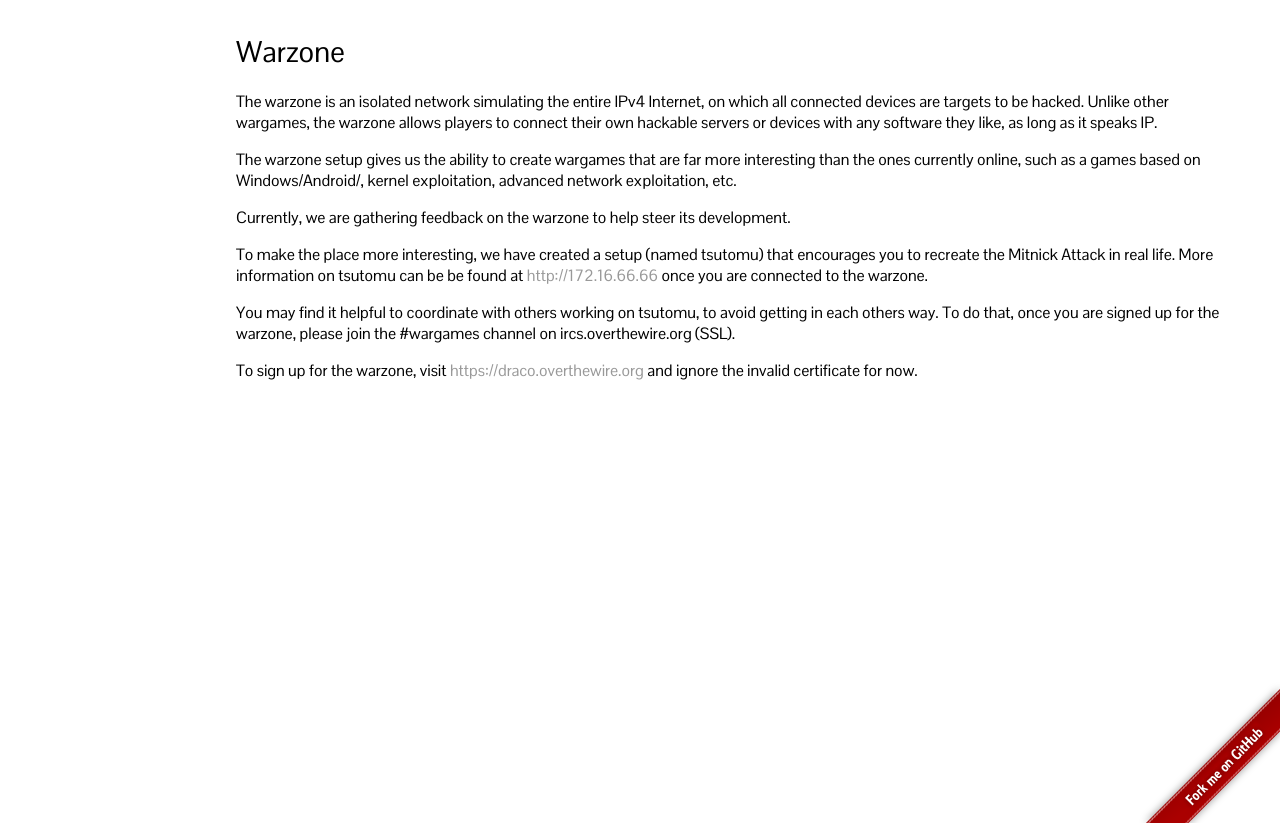
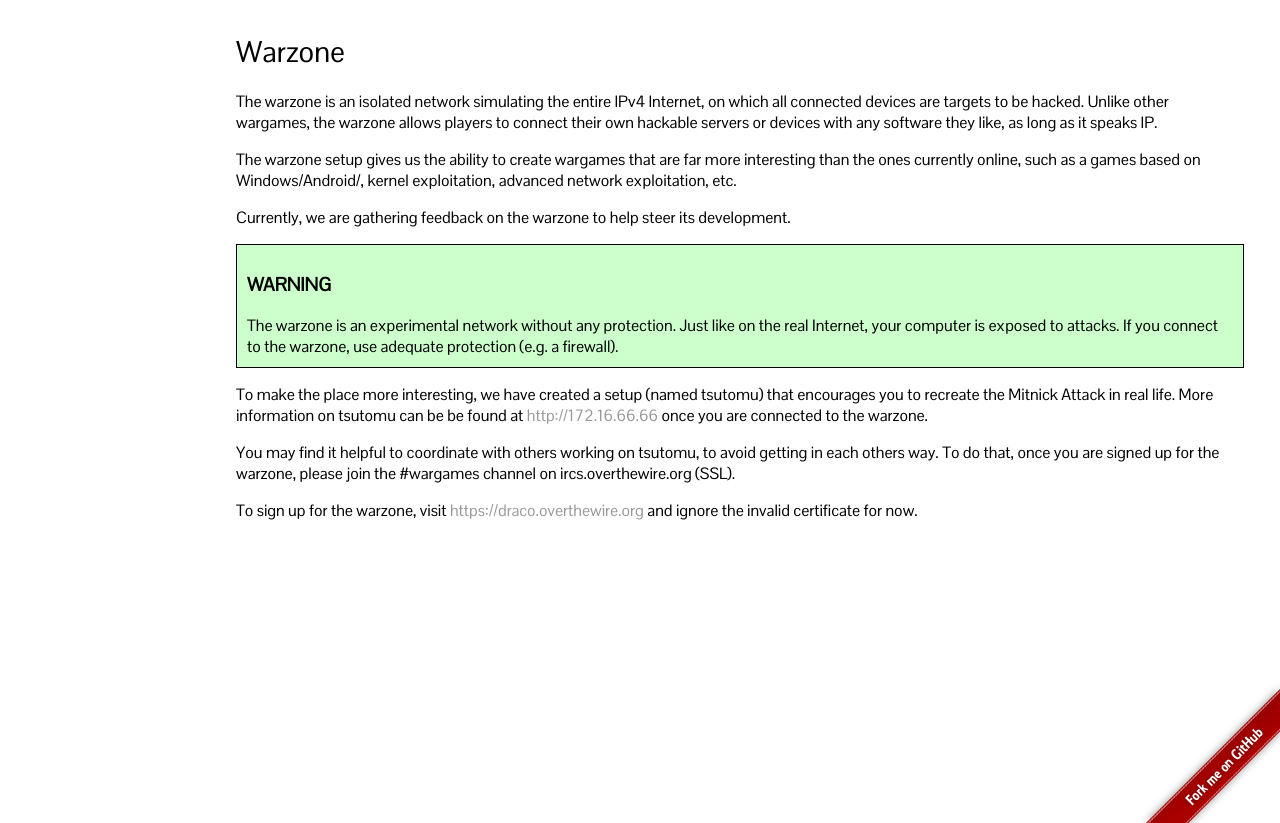
Before and after one commit to OverTheWireOrg/OverTheWire-website, a Jekyll site: the page built from warzone/index.md, in a window 1280 px wide, cut to the strip 77-900 px from the top of the page. Built offline with Jekyll 4.4.1, drawn with Linux system fonts in a browser that asks for light colours.

Commit message:
adding a warning

```diff
--- a/warzone/index.md
+++ b/warzone/index.md
@@ -18,6 +18,12 @@
 
 Currently, we are gathering feedback on the warzone to help steer its development.
 
+{% include beginNote.html title="WARNING" %}
+The warzone is an experimental network without any protection. Just like on the
+real Internet, your computer is exposed to attacks.  If you connect to the
+warzone, use adequate protection (e.g. a firewall).
+{% include endNote.html %}
+
 To make the place more interesting, we have created a setup (named tsutomu)
 that encourages you to recreate the Mitnick Attack in real life.  More
 information on tsutomu can be be found at <http://172.16.66.66> once you are
```
